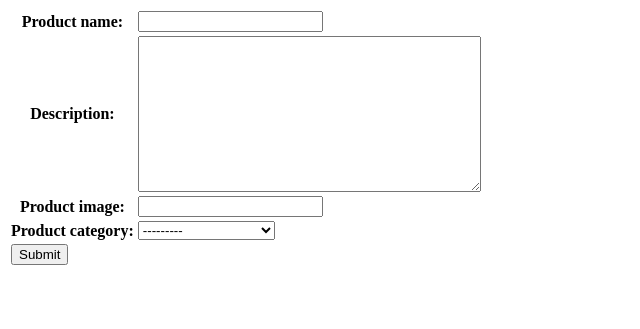
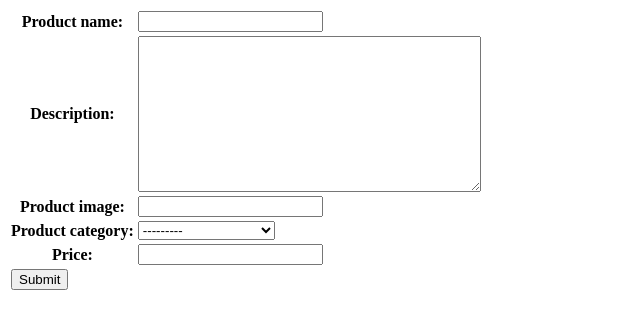
Before and after one commit to B11-PBP-2024/oleh-bali, a Django app: a page that uses seller/templates/create_product_entry.html in a window 1280 px wide. Shown: the top 329 px of the page, without its empty margins (0-640 px from the left). Run offline with Django 5.2, Linux system fonts and the light colour scheme; the visitor is signed in with stand-in values (Sample User, id 1).

```diff
--- a/seller/forms.py
+++ b/seller/forms.py
@@ -2,9 +2,12 @@ from django import forms
 from .models import ProductEntry, ProductSeller
 
 class ProductEntryForm(forms.ModelForm):
+    # Menambahkan field harga untuk input (akan digunakan hanya di form ini, tidak disimpan di model)
+    price = forms.DecimalField(max_digits=10, decimal_places=2, required=True, label='Price')
+
     class Meta:
         model = ProductEntry
-        fields = ['product_name', 'description', 'product_image', 'product_category']
+        fields = ['product_name', 'description', 'product_image', 'product_category']  # Tidak termasuk price di sini
 
     def __init__(self, *args, **kwargs):
         super().__init__(*args, **kwargs)
@@ -27,13 +30,13 @@ class ProductEntryForm(forms.ModelForm):
 class ProductSellerForm(forms.ModelForm):
     class Meta:
         model = ProductSeller
-        fields = ['product', 'price']
+        fields = ['product', 'price']  # Harga akan disimpan di ProductSeller
 
     def __init__(self, *args, **kwargs):
         super().__init__(*args, **kwargs)
         self.fields['product'].queryset = ProductEntry.objects.all()
-        self.fields['product'].required = False
-        self.fields['price'].required = False
+        self.fields['product'].required = True  # Memastikan produk diperlukan
+        self.fields['price'].required = True  # Memastikan harga diperlukan
 
     def clean(self):
         cleaned_data = super().clean()
--- a/seller/templates/show_products_seller.html
+++ b/seller/templates/show_products_seller.html
@@ -26,7 +26,7 @@
             </div>
 
             <div class="flex overflow-x-auto gap-8 justify-center mt-8">
-                {% for category_key, category_value in categories %}
+                {% for category_key, category_value in categories.items %}  {# Menggunakan .items untuk unpacking #}
                 <a href="?{% if search_query %}search={{ search_query }}&{% endif %}category={{ category_key }}">
                     <span class="{% if category == category_key %} text-red-400 {% endif %}">
                         {{ category_value }}
--- a/seller/views.py
+++ b/seller/views.py
@@ -13,19 +13,24 @@ def add_product(request):
     if request.method == 'POST':
         form = ProductEntryForm(request.POST)
         if form.is_valid():
+            # Simpan produk baru dan ambil instance-nya
             new_product = form.save()
 
+            # Ambil harga dari form
+            price = form.cleaned_data['price']  # Ambil harga yang diinputkan pengguna
+
+            # Menyimpan ke ProductSeller
             ProductSeller.objects.create(
                 product=new_product,
                 seller=request.user,
-                price=0
+                price=price  # Simpan harga yang diinputkan
             )
-            return redirect('seller:show_product_seller')
+            return redirect('seller:show_product_seller')  # Redirect ke halaman daftar produk
 
     else:
-        form = ProductEntryForm()
+        form = ProductEntryForm()  # Jika GET, buat form baru
 
-    return render(request, 'create_product_entry.html', {'form': form})
+    return render(request, 'create_product_entry.html', {'form': form})  # Kembali ke form jika GET
 
 @login_required
 def add_product_seller(request):
@@ -57,7 +62,7 @@ def show_product_seller(request):
     elif sort_price == 'desc':
         products_seller = products_seller.order_by('-price')
 
-    categories = ProductEntry._meta.get_field('product_category').choices
+    categories = dict(ProductEntry._meta.get_field('product_category').choices)
 
     return render(request, 'show_products_seller.html', {
         'products_seller': products_seller,
```
Also changed, not shown: seller/templates/create_product_entry.html (line endings or trailing spaces).
